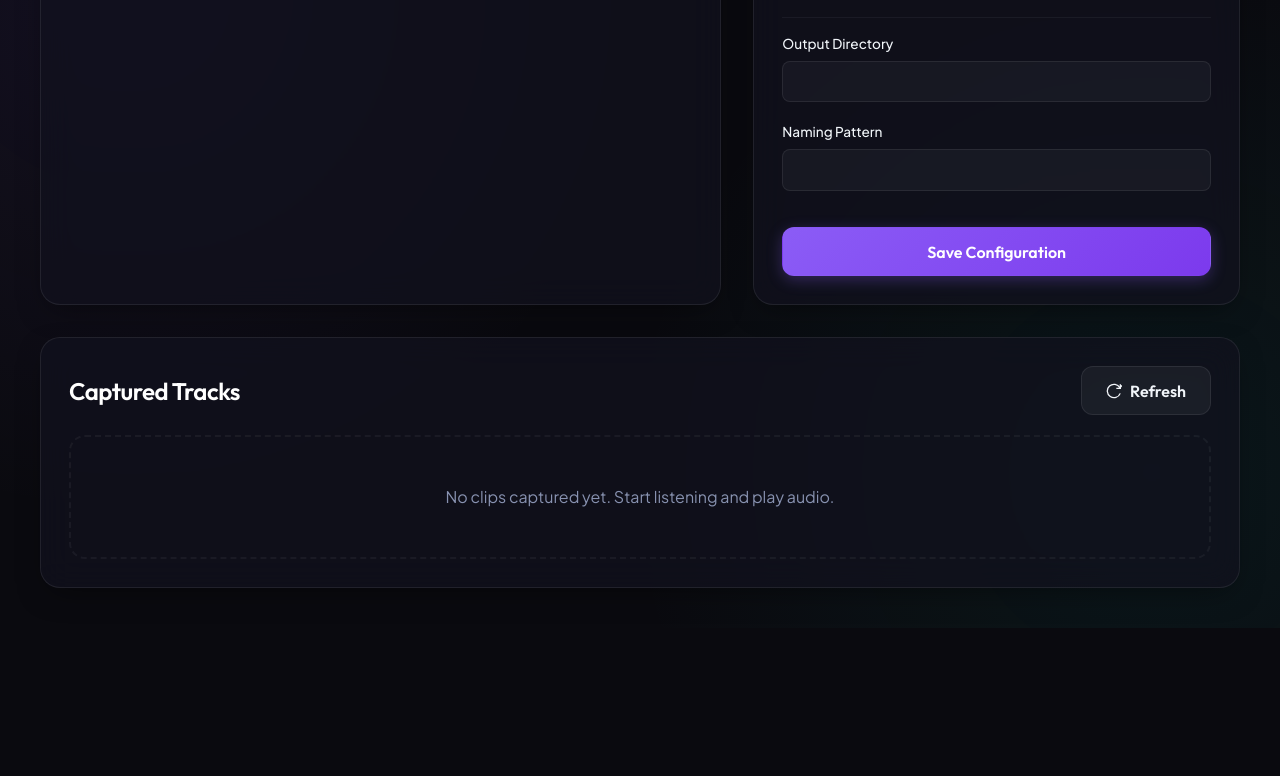
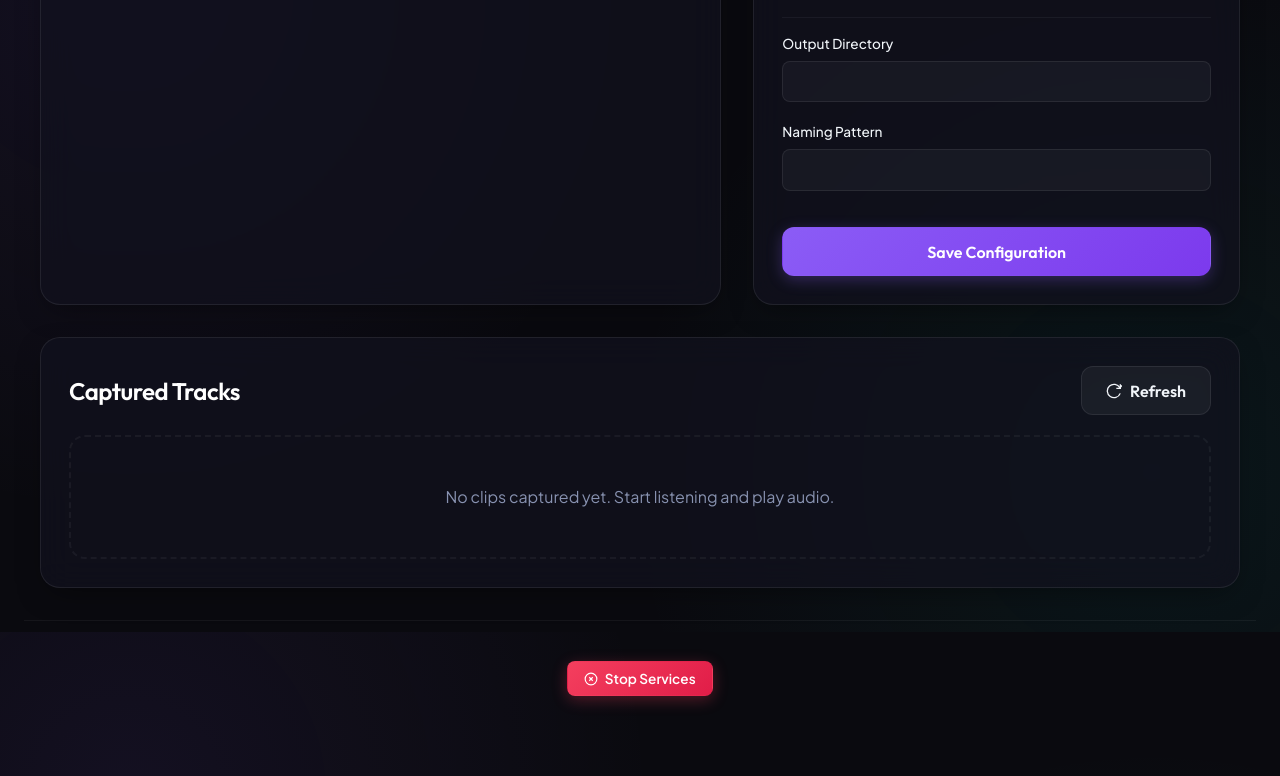
Before and after one commit to alpertheidiot/Audio-Record-and-Split, a plain HTML site: page frontend/index.html in a window 1280 px wide. Shown: the part 968-1744 px from the top of the page. Before the commit the page ends 1596 px from the top, so only its background shows below. Drawn offline with Linux system fonts and the light colour scheme; no server answers.

Commit message:
feat: add system shutdown endpoint and UI button to terminate the backend server

```diff
--- a/frontend/index.html
+++ b/frontend/index.html
@@ -830,6 +830,34 @@
       flex-direction: column;
       gap: 0.75rem;
       z-index: 1000;
+    }
+
+    /* Footer and System Controls */
+    .app-footer {
+      display: flex;
+      justify-content: center;
+      align-items: center;
+      padding: 2.5rem 0;
+      border-top: 1px solid rgba(255, 255, 255, 0.05);
+      margin-top: 2rem;
+      width: 100%;
+    }
+
+    .btn-system-stop {
+      font-family: 'Plus Jakarta Sans', sans-serif;
+      font-size: 0.85rem;
+      display: flex;
+      align-items: center;
+      gap: 0.4rem;
+      padding: 0.5rem 1rem;
+      border-radius: 0.5rem;
+    }
+
+    .btn-system-stop:hover {
+      background: var(--accent-coral-glow);
+      color: var(--accent-coral);
+      border-color: rgba(244, 63, 94, 0.5);
+      box-shadow: 0 0 10px rgba(244, 63, 94, 0.2);
     }
 
     .toast {
@@ -1088,6 +1116,13 @@
     </section>
 
   </div>
+
+  <footer class="app-footer">
+    <button class="btn btn-coral btn-system-stop" onclick="stopServices()">
+      <svg width="14" height="14" viewBox="0 0 24 24" fill="none" stroke="currentColor" stroke-width="2"><circle cx="12" cy="12" r="10"/><path d="m15 9-6 6M9 9l6 6"/></svg>
+      <span>Stop Services</span>
+    </button>
+  </footer>
 
   <div id="toastContainer" class="toast-container"></div>
 
@@ -1719,6 +1754,32 @@
     }
 
 
+
+
+    async function stopServices() {
+      if (!confirm("Are you sure you want to STOP all services? This will shut down the server process.")) return;
+      showToast("Requesting services shutdown...", "warning");
+      try {
+        const response = await fetch("/api/system/stop", { method: "POST" });
+        if (response.ok) {
+          showToast("Server shutdown command executed. Closing tab...", "error");
+          setTimeout(() => {
+            window.close();
+          }, 1000);
+        } else {
+          showToast("Failed to request stop.", "error");
+        }
+      } catch (err) {
+        console.error(err);
+        // It's normal for connection to drop immediately when port is killed
+        showToast("Services stopped successfully. Closing tab...", "success");
+        setTimeout(() => {
+          window.close();
+        }, 1000);
+      }
+    }
+
+
     // Toast manager
     function showToast(message, type = "info") {
       const container = document.getElementById("toastContainer");
```
Also changed, not shown: 1 other file.
